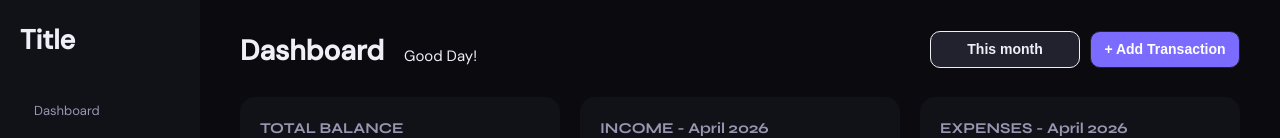
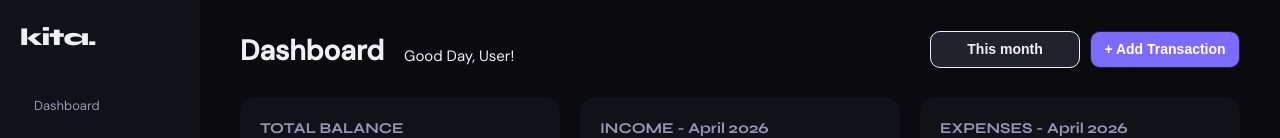
Before and after one commit to nathanielpanis31/Kita, a React (Vite) app in the folder kita-web/: page /dashboard in a window 1280 px wide. Shown: the top 138 px of the page. Built offline with nearby package versions, Linux system fonts and the light colour scheme; no server answers.

Commit message:
added the user fullname

```diff
--- a/kita-web/src/layouts/side-bar/side-bar.css
+++ b/kita-web/src/layouts/side-bar/side-bar.css
@@ -16,7 +16,14 @@
 .sideBarHeadings{
     display: flex;
     padding-left: 20px;
-    font-size: large;
+}
+
+.sideBarHeadings h1 {
+    font-family: var(--font-head);
+    font-size: 24px;
+    font-weight: 800;
+    letter-spacing: -1px;
+    color: var(--text);
 }
 
 .btnNavigation{
--- a/kita-web/src/layouts/side-bar/side-bar.jsx
+++ b/kita-web/src/layouts/side-bar/side-bar.jsx
@@ -14,7 +14,7 @@ function SideBar() {
   return (
     <div className="sideBar">
       <div className="sideBarHeadings">
-        <h2>Title</h2>
+        <h1>kita.</h1>
       </div>
 
       <ul className="btnNavigation">
--- a/kita-web/src/page/budget/budget.jsx
+++ b/kita-web/src/page/budget/budget.jsx
@@ -8,6 +8,7 @@ function Budget() {
     const [showModal, setShowModal] = useState(false)
     const [budgets, setBudgets] = useState([])
     const [transactions, setTransactions] = useState([])
+    const userFullName = localStorage.getItem('userFullName') || 'User'
 
     const now = new Date()
     const month = now.getMonth() + 1
@@ -62,7 +63,7 @@ function Budget() {
             <div className="budget-heading">
                 <div className="left-heading">
                     <h1>Budget</h1>
-                    <p>Good Day!</p>
+                    <p>Good Day, {userFullName}!</p>
                 </div>
                 <div className="right-heading">
                     <Button className="primary" onClick={() => setShowModal(true)}>
--- a/kita-web/src/page/dashboard/dashboard.jsx
+++ b/kita-web/src/page/dashboard/dashboard.jsx
@@ -23,6 +23,7 @@ function Dashboard() {
     const navigate = useNavigate()
     const [showModal, setShowModal] = useState(false)
     const [transactions, setTransactions] = useState([])
+    const userFullName = localStorage.getItem('userFullName') || 'User'
 
     const fetchTransactions = () => {
         axios.get('http://localhost:3001/api/get')
@@ -95,7 +96,7 @@ function Dashboard() {
             <div className="dashboard-heading">
                 <div className="left-heading">
                     <h1>Dashboard</h1>
-                    <p>Good Day!</p>
+                    <p>Good Day, {userFullName}!</p>
                 </div>
                 <div className="right-heading">
                     <Button className="secondary">This month</Button>
--- a/kita-web/src/page/login-register/login.jsx
+++ b/kita-web/src/page/login-register/login.jsx
@@ -13,7 +13,8 @@ function Login() {
         e.preventDefault()
         axios.post('http://localhost:3001/api/login', { userName, registerPassword })
             .then(result => {
-                if (result.data === "Success") {
+                if (result.data.message === "Success") {
+                    localStorage.setItem('userFullName', result.data.user.fullName)
                     navigate('/dashboard')
                 }
             })
--- a/kita-web/src/page/report/report.jsx
+++ b/kita-web/src/page/report/report.jsx
@@ -1,6 +1,7 @@
 import "./report.css";
 
 function Report() {
+  const userFullName = localStorage.getItem('userFullName') || 'User'
   return (
     <div className="report">
 
@@ -8,7 +9,7 @@ function Report() {
 
         <div className="left-heading">
           <h1>Report</h1>
-          <p>Good Day!</p>
+          <p>Good Day, {userFullName}!</p>
         </div>
       </div>
 
@@ -25,7 +26,7 @@ function Report() {
 
           <div className="category-breakdown">
               <div className="categoryBreakdown-headings">
-                <h2>Income vs Expenses</h2><hr />
+                <h2>Category Breakdown</h2><hr />
               </div>
               <div className="categoryBreakdown">
                 <p>This is where the report content will be displayed.</p>
--- a/kita-web/src/page/transaction/transaction.jsx
+++ b/kita-web/src/page/transaction/transaction.jsx
@@ -9,6 +9,7 @@ function Transaction() {
     const [showModal, setShowModal] = useState(false)
     const [transactions, setTransactions] = useState([])
     const [filter, setFilter] = useState('all')
+    const userFullName = localStorage.getItem('userFullName') || 'User'
 
     const fetchTransactions = () => {
         axios.get('http://localhost:3001/api/get')
@@ -48,7 +49,7 @@ function Transaction() {
             <div className="transaction-heading">
                 <div className="left-heading">
                     <h1>Transactions</h1>
-                    <p>Good Day!</p>
+                    <p>Good Day, {userFullName}!</p>
                 </div>
                 <div className="right-heading">
                     <Button className="primary" onClick={() => setShowModal(true)}>
```
Also changed, not shown: 1 other file (tests, documents, lock files or other folders).
